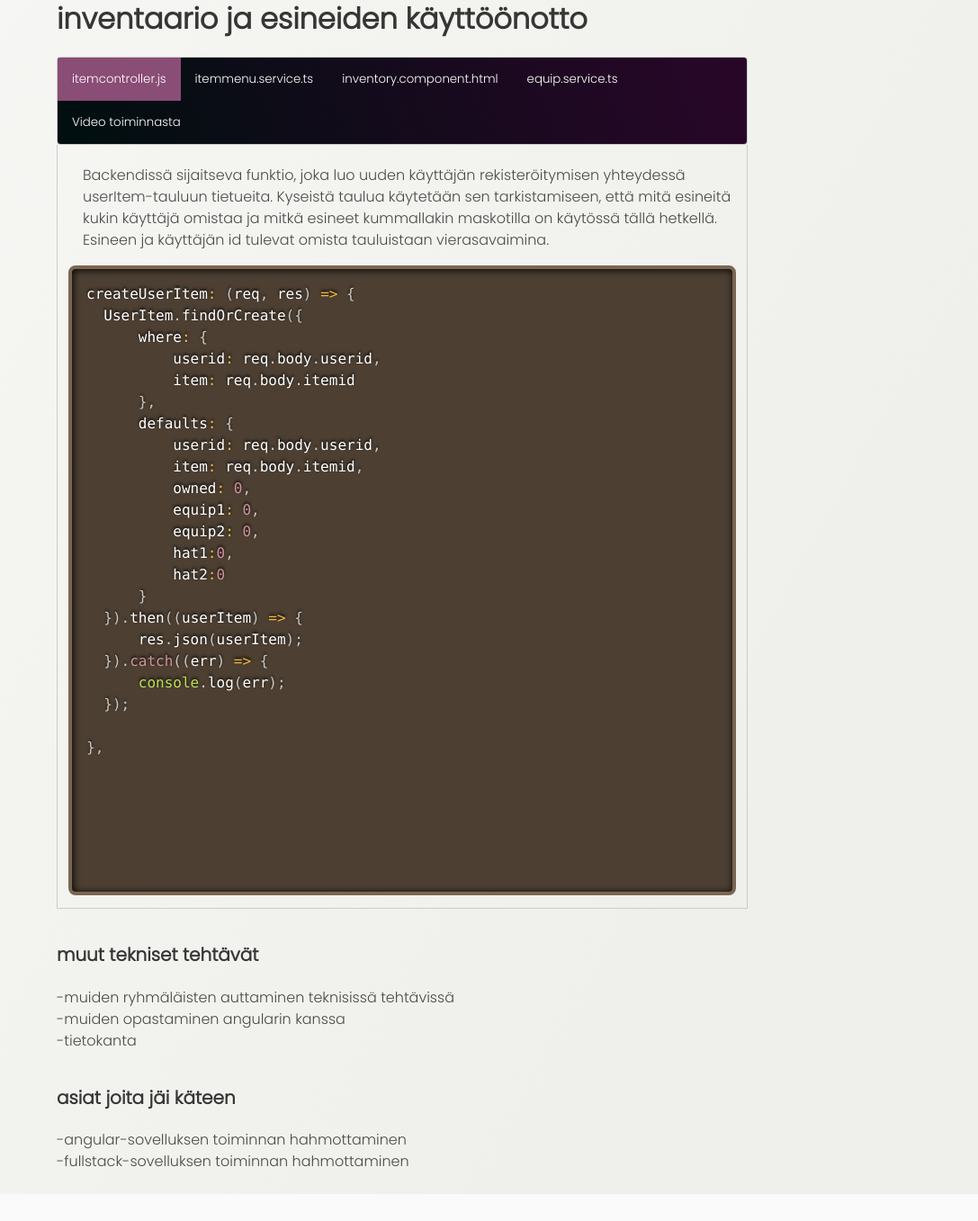
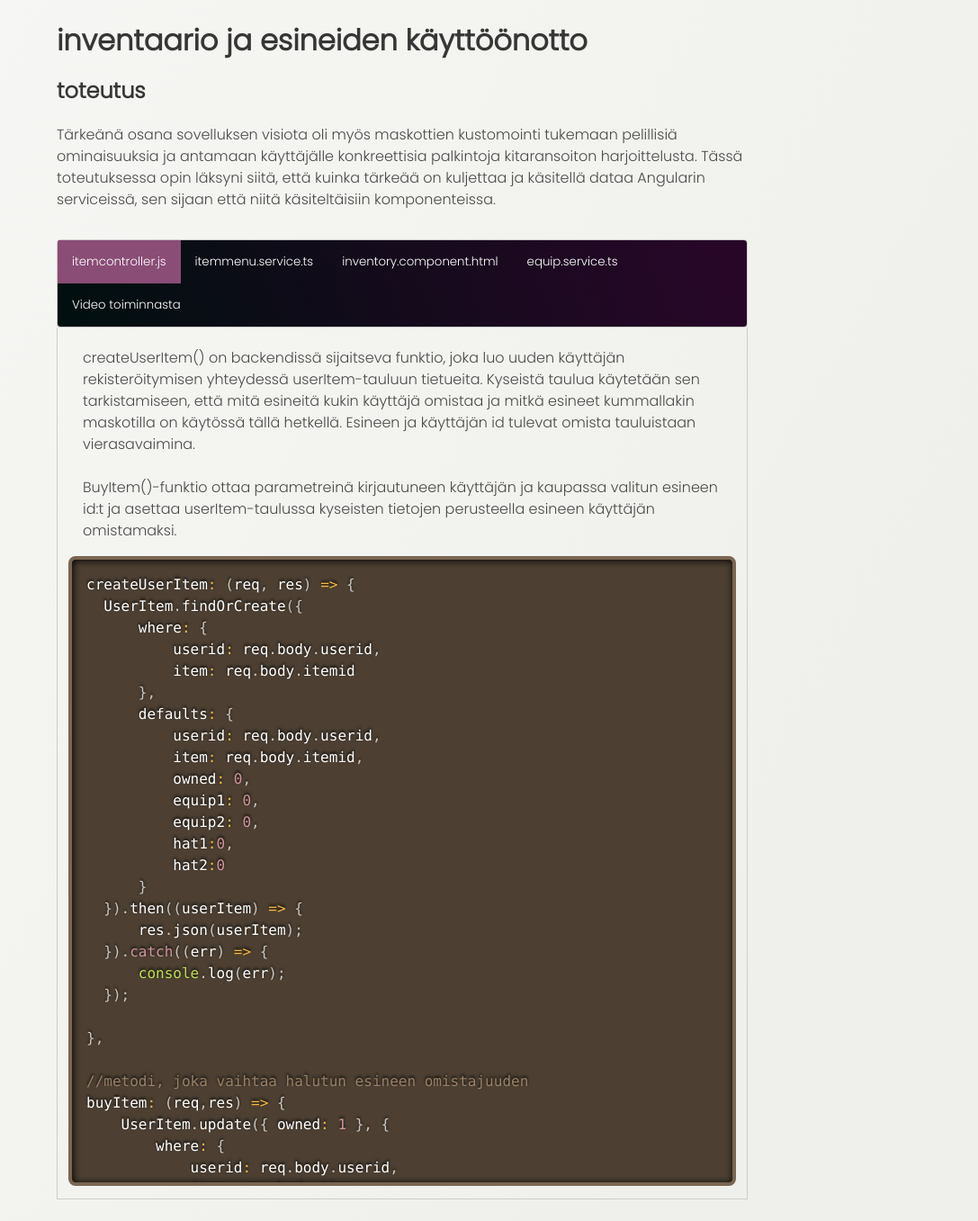
Before and after one commit to maunuri/maunuri.github.io, a website: page tekniikka.html in a window 1280 px wide. Shown: the part 4489-5846 px from the top of the page at 90% size, without its empty margins (193-1280 px from the left). Drawn offline with Linux system fonts and the light colour scheme; a script that the page names is missing.

Commit message:
pushaus :D

```diff
--- a/css/styles.css
+++ b/css/styles.css
@@ -133,6 +133,7 @@ iframe {
     border: 1px solid #ccc;
     border-radius:4px;
     background-image: linear-gradient(250deg, #290629 0%, #000f0f 100%);
+    margin-top:2em;
   }
 
   /* Style the buttons that are used to open the tab content */
@@ -163,6 +164,7 @@ iframe {
     padding: 6px 12px;
     border: 1px solid #ccc;
     border-top: none;
+    margin-bottom:2em;
   }
 
   .tabcontent1 {
@@ -175,6 +177,7 @@ iframe {
     padding: 6px 12px;
     border: 1px solid #ccc;
     border-top: none;
+    margin-bottom:2em;
   }
 
   .tabcontent2 {
--- a/tekniikka.html
+++ b/tekniikka.html
@@ -515,6 +515,13 @@ module.exports = practicecontroller;
       <h3 class="title is-3">inventaario ja esineiden käyttöönotto</h3>
 
 
+      <h4 class="title is-4">toteutus</h4>
+
+<p>Tärkeänä osana sovelluksen visiota oli myös maskottien kustomointi tukemaan pelillisiä ominaisuuksia ja antamaan käyttäjälle konkreettisia
+  palkintoja kitaransoiton harjoittelusta. Tässä toteutuksessa opin läksyni siitä, että kuinka tärkeää on kuljettaa ja käsitellä dataa Angularin serviceissä,
+  sen sijaan että niitä käsiteltäisiin komponenteissa.
+</p>
+
       <div class="tab">
         <button class="tablinks1" onclick="openTab1(event, 'itemcontroller')"
           id="defaultOpen1">itemcontroller.js</button>
@@ -529,9 +536,11 @@ module.exports = practicecontroller;
 
       <!-- Tab content -->
       <div id="itemcontroller" class="tabcontent2">
-        <p class="tabinfo">Backendissä sijaitseva funktio, joka luo uuden käyttäjän rekisteröitymisen yhteydessä userItem-tauluun tietueita.
+        <p class="tabinfo">createUserItem() on backendissä sijaitseva funktio, joka luo uuden käyttäjän rekisteröitymisen yhteydessä userItem-tauluun tietueita.
           Kyseistä taulua käytetään sen tarkistamiseen, että mitä esineitä kukin käyttäjä omistaa ja mitkä esineet kummallakin maskotilla on käytössä tällä hetkellä.
-          <br/>Esineen ja käyttäjän id tulevat omista tauluistaan vierasavaimina.
+          Esineen ja käyttäjän id tulevat omista tauluistaan vierasavaimina.<br/><br/>
+          BuyItem()-funktio ottaa parametreinä kirjautuneen käyttäjän ja kaupassa valitun esineen id:t ja asettaa userItem-taulussa kyseisten tietojen perusteella
+          esineen käyttäjän omistamaksi.
         </p>
 <pre><code class="language-typescript">createUserItem: (req, res) => {
   UserItem.findOrCreate({
@@ -555,11 +564,31 @@ module.exports = practicecontroller;
   });
 
 },
+
+//metodi, joka vaihtaa halutun esineen omistajuuden
+buyItem: (req,res) => {
+    UserItem.update({ owned: 1 }, {
+        where: {
+            userid: req.body.userid,
+            item: req.body.item
+        }
+        }).then(() => {
+            res.json('You bought an item');
+        }).catch((err) => {
+            console.log(err);
+        });
+},
   </code></pre>
       </div>
 
       <div id="itemmenuservice" class="tabcontent2">
-        <p class="tabinfo">Tärkeimmät funktiot, joilla käsitellään inventaariota.</p>
+        <p class="tabinfo">Tärkeimmät funktiot, joilla käsitellään inventaariota. Funktioilla iteroidaan kaikki esineet läpi ja tarkistetaan, kuuluvatko ne
+          kirjautuneen käyttäjän kohdalla käyttäjän tavaravalikkoon vai kauppaan. Samalla tarkistetaan onko käyttäjällä varaa ostaa kaupasta esine, jota hän ei
+          vielä omista. Tässä komponentissa jouduin tekemään paljon muutoksia,
+          sillä alun alkaen tämä oli komponentti käsitteli kaiken esineisiin liittyvän datan, mutta siinä tuli todella paljon ongelmia, eikä esineiden tietoihin päässyt käsiksi
+          muualta kuin inventaariosta. Siirsin siis kaiken esineiden käsittelyyn liittyvän toimintalogiikan
+
+        </p>
         <pre>
 <code class="language-typescript">//iteroidaan läpi omistetut tavarat ja tulostetaan ne kauppaan
 setOwnedItems(): void {
@@ -636,7 +665,8 @@ buyItem(user: number, item: Itemdatatype): Observable<Useritemdatatype> {
       </div>
 
       <div id="inventorycomponent" class="tabcontent2">
-        <p class="tabinfo">pyly
+        <p class="tabinfo">Inventaarikomponentin HTML-tiedoston tärkeimmät osat. Komponentissa iteroidaan läpi Angularin omilla funktioilla
+          itemMenuServicessä kerättyjen tietojen perusteella esineet joko kauppaan tai käyttäjän inventaarioon.
         </p>
         <pre>
 <code class="language-html">&lt;mat-card-subtitle> Gear </mat-card-subtitle>
@@ -784,21 +814,22 @@ async findAllItemMedia() {
 
         </code>
       </pre>
+
+
+
+
     </div>
 
-    <div class="block">
-      <h4 class="title">muut tekniset tehtävät</h4>
-      -muiden ryhmäläisten auttaminen teknisissä tehtävissä <br />
-      -muiden opastaminen angularin kanssa <br />
-      -tietokanta <br/>
-    </div>
+    <h4 class="title is-4">mitä jäi käteen?</h4>
 
-    <div class="block">
-      <h4 class="title">asiat joita jäi käteen</h4>
-      -angular-sovelluksen toiminnan hahmottaminen<br />
-      -fullstack-sovelluksen toiminnan hahmottaminen <br />
+    <ul>
+      <li>Tensorflow-mallien kouluttaminen</li>
+      <li>Äänitunnistuksen implementointi Angular-sovellukseen</li>
+      <li>Tietueiden hakeminen tietokannasta sovelluksessa käyttöä varten</li>
+      <li>Sequelize.js:n perustoiminnallisuus</li>
+    </ul>
 
-    </div>
+
 
   </div>
 
```
Also changed, not shown: muut.html (+6 -0 lines).
